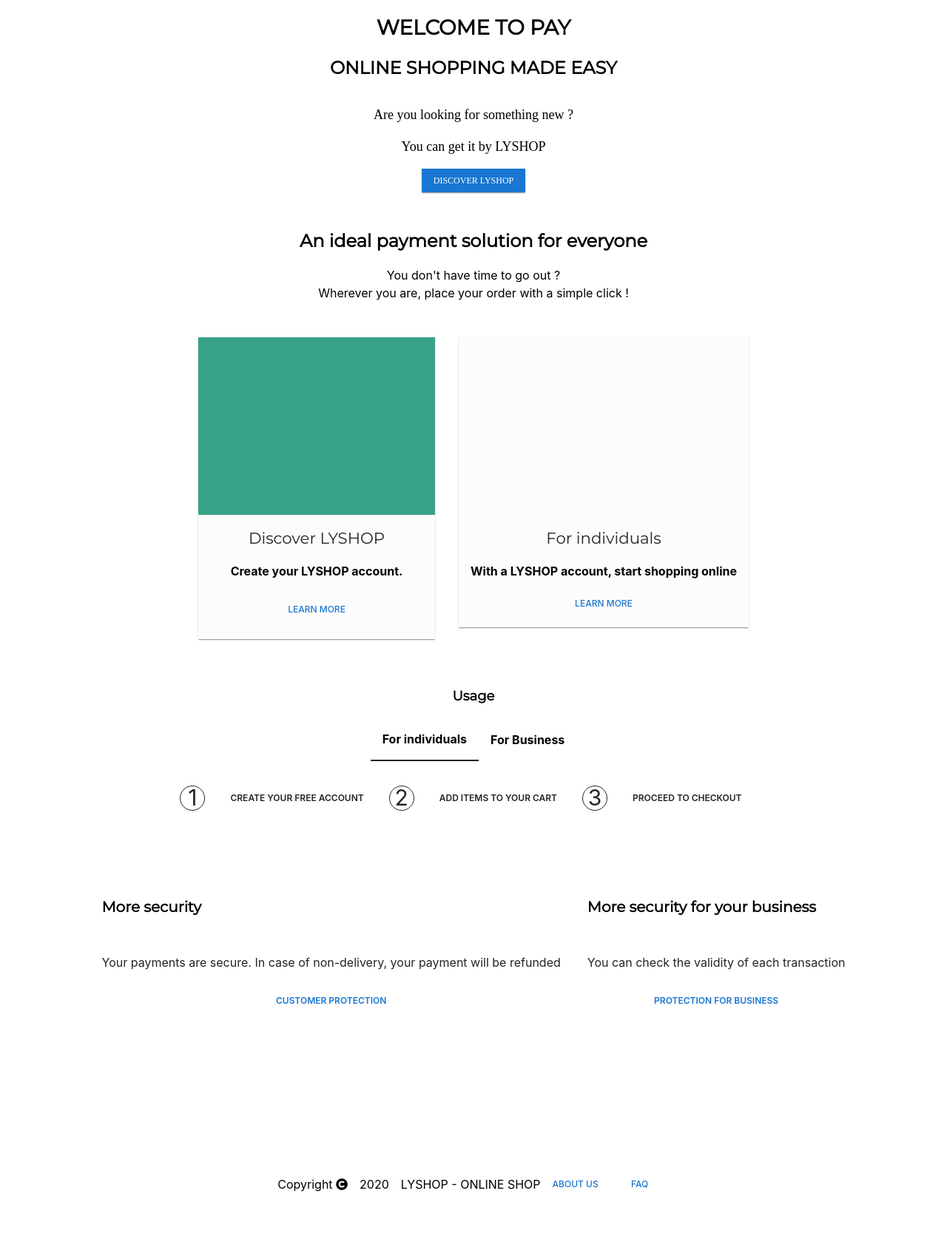
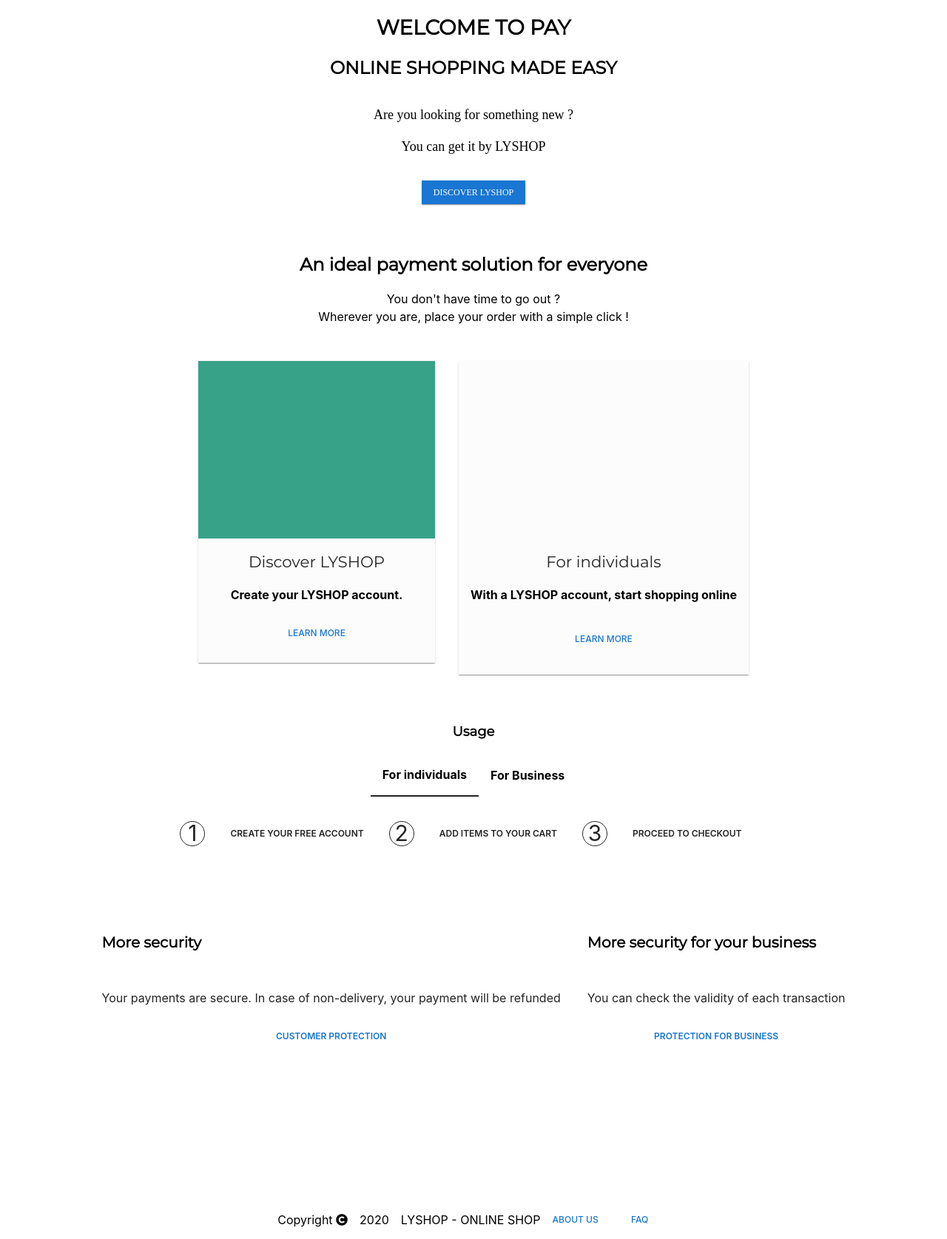
Before and after one commit to cyrildzumts/lyshop, a Django app: page / in a window 1280 px wide. Shown: the part 48-1723 px from the top of the page at 74% size. Before the commit the page ends 1659 px from the top, so only its background shows below. Run offline with Django 3.2, Linux system fonts and the light colour scheme; some libraries are stand-ins or nearby versions; grey boxes are pictures that could not be loaded.

Commit message:
minor update

```diff
--- a/static/css/component.css
+++ b/static/css/component.css
@@ -208,6 +208,7 @@ li a{
 	flex-direction: column;
 	justify-content: center;
 	align-items: center;
+	padding: 16px;
 }
 
 .banner--actions .mat-button, .actions .mat-button  {
--- a/static/css/style.css
+++ b/static/css/style.css
@@ -79,7 +79,7 @@
 .mat-box-content{
     display: flex;
     width: 100%;
-    /*padding: 16px;*/
+    padding: 16px;
     /*margin: 16px;*/
     font-size: 1em;
     flex-direction: column;
```
